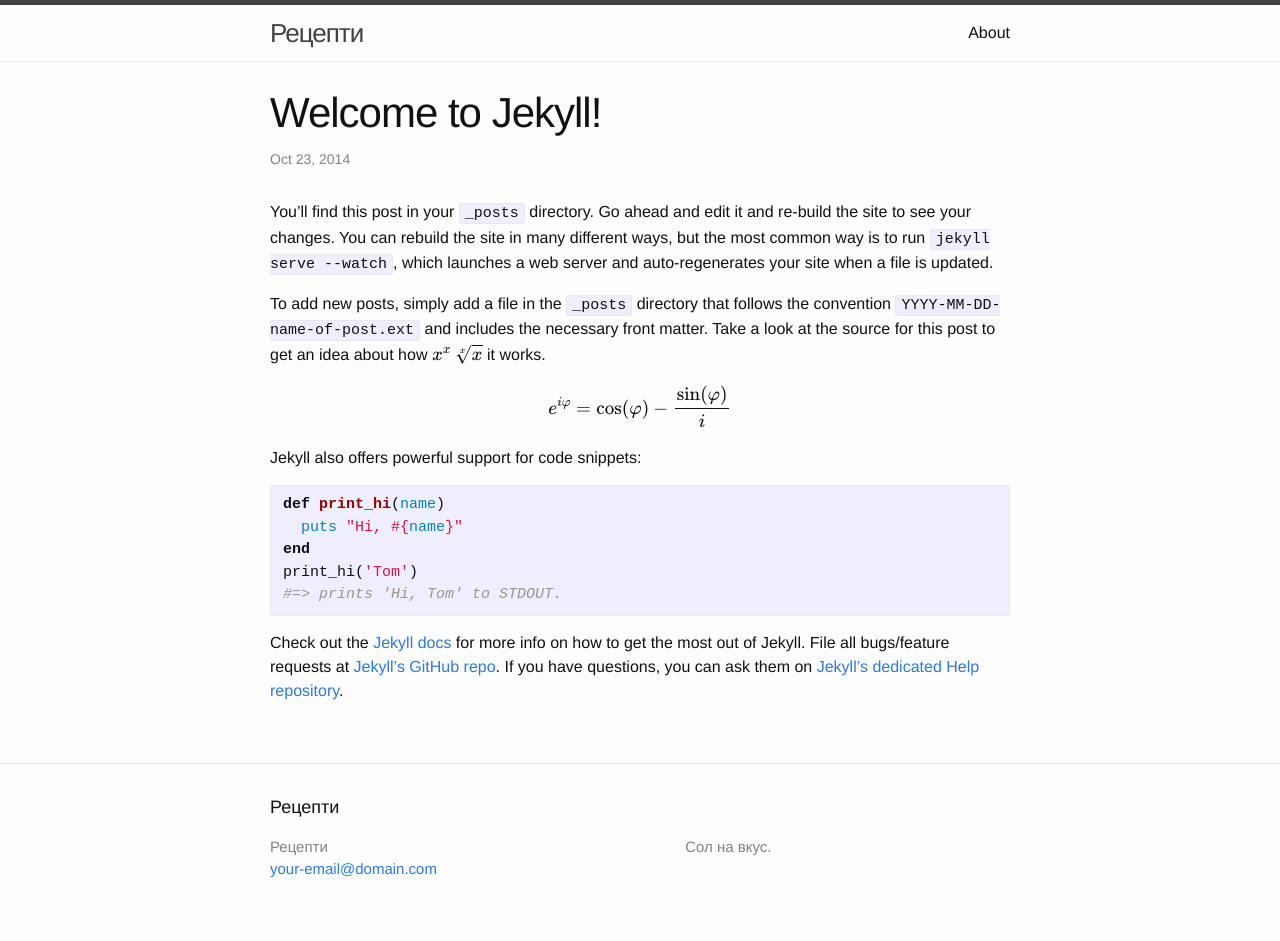
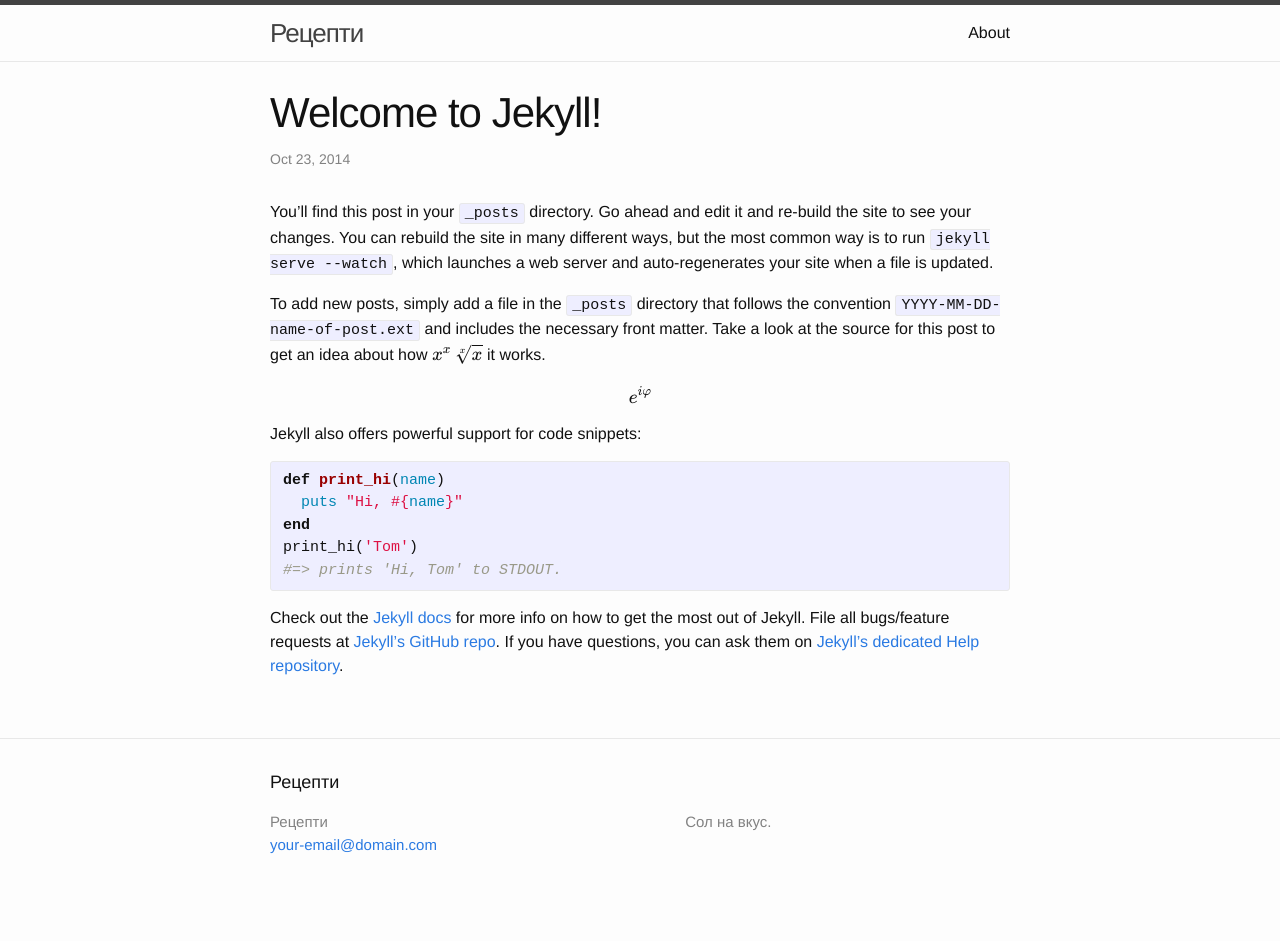
Before and after one commit to recepti/recepti.github.io, a Jekyll site: the page built from _posts/2014-10-23-welcome-to-jekyll.markdown, in a window 1280 px wide. Built offline with Jekyll 4.4.1, drawn with Linux system fonts in a browser that asks for light colours; formulas are drawn with MathJax 3; after the commit the page ends 916 px from its top, so only the background shows below that.

Commit message:
Update 2014-10-23-welcome-to-jekyll.markdown

```diff
--- a/_posts/2014-10-23-welcome-to-jekyll.markdown
+++ b/_posts/2014-10-23-welcome-to-jekyll.markdown
@@ -10,7 +10,7 @@
 convention `YYYY-MM-DD-name-of-post.ext` and includes the necessary front
 matter. Take a look at the source for this post to get an idea about how $$x^x\ \sqrt[x]{x}$$ it works.
 
-$$ e^{i \varphi} = \cos (\varphi) - \frac {\sin(\varphi)} {i} $$
+$$ e^{i \varphi} $$
 
 
 Jekyll also offers powerful support for code snippets:
```
